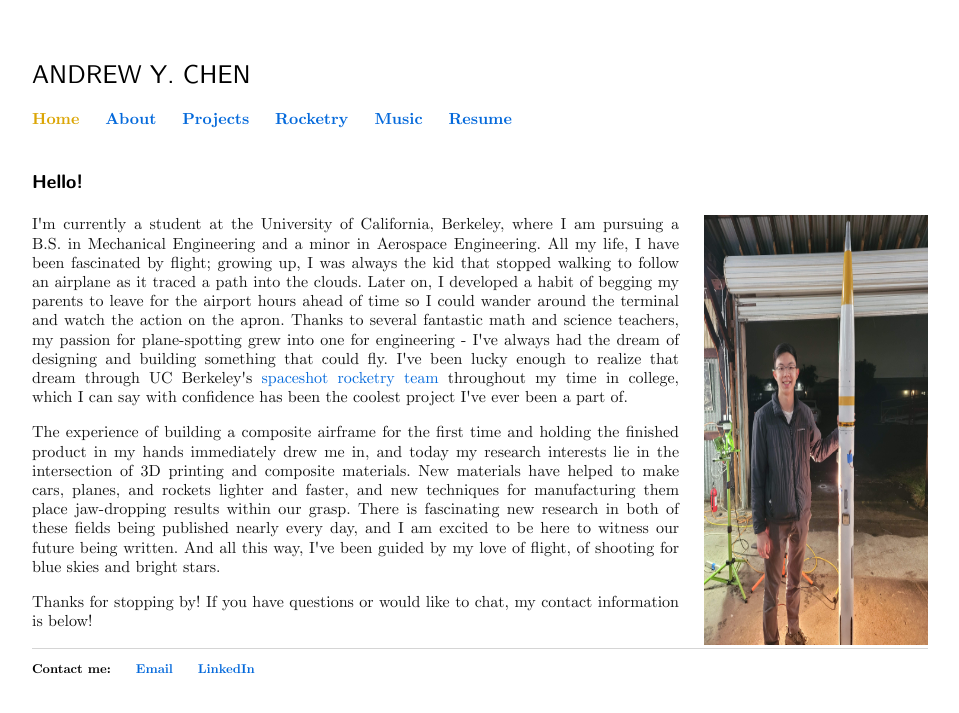
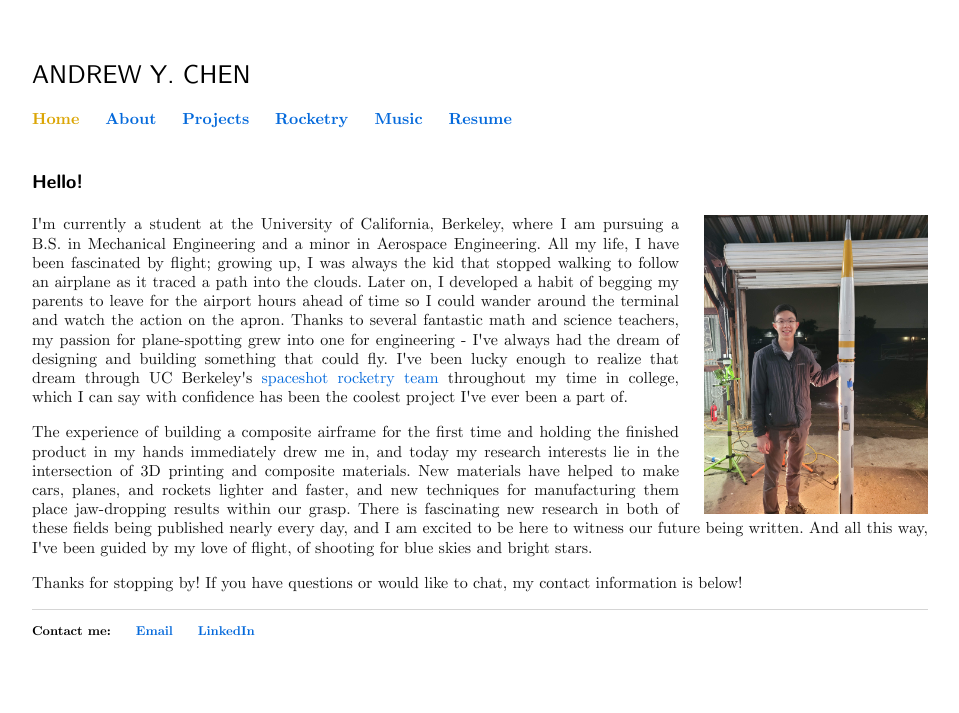
Before and after one commit to carbonheliumnitrogen/carbonheliumnitrogen.github.io, a Jekyll site: the page built from about.html, in a window 1280 px wide. Shown: the top 713 px of the page, without its empty margins (160-1119 px from the left). Built offline with Jekyll 4.4.1, drawn with Linux system fonts in a browser that asks for light colours.

Commit message:
asdfsadfasdfsdafdsaf

```diff
--- a/about.html
+++ b/about.html
@@ -10,7 +10,7 @@
 </head>
 <div>
     <h3> Hello! </h3>
-    <img src="images/lad5.jpg" height="430px" align="right" style="width:25%; margin: 0px 0px 0px 25px;">
+    <img src="images/lad5.jpg" align="right" style="width:25%; margin: 0px 0px 0px 25px;">
     <p> I'm currently a student at the University of California, Berkeley, where I am pursuing a B.S. in Mechanical
         Engineering and a minor in Aerospace Engineering. All my life, I have been fascinated by flight; growing up, I
         was always the kid that stopped walking to follow an airplane as it traced a path into the clouds. Later on, I
```
